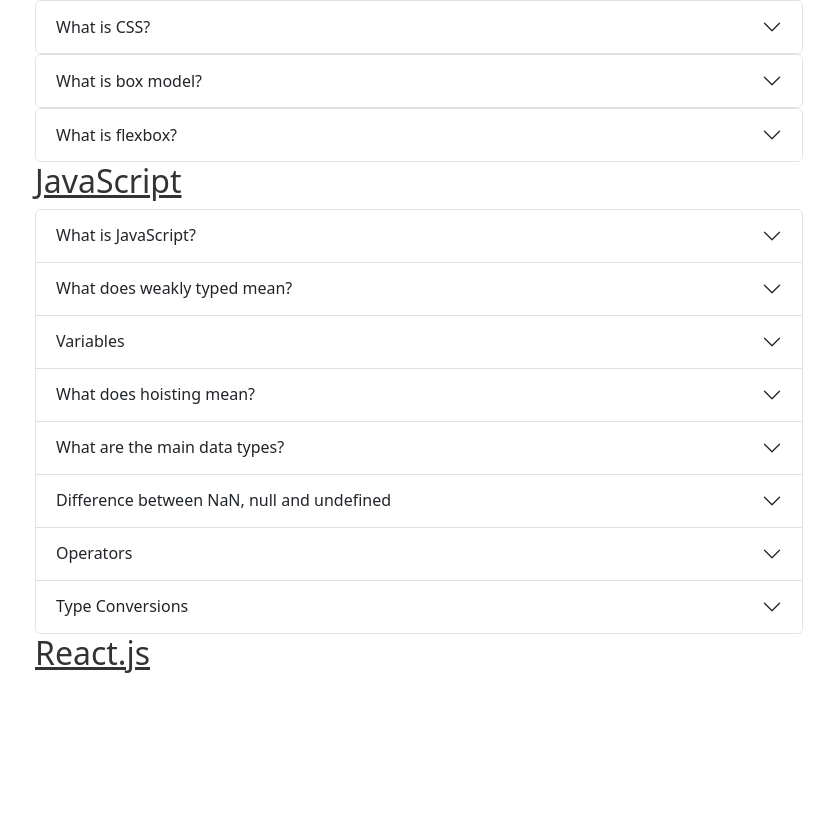
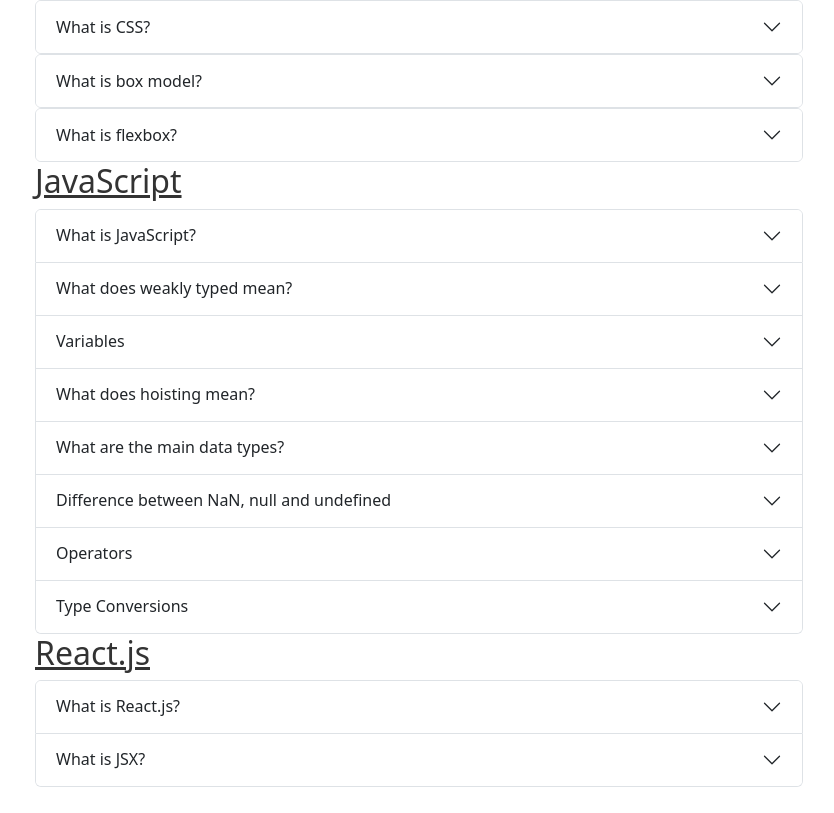
Before and after one commit to annie-uchiha/notes, a React (Create React App) app in the folder quiz-app/: page /notes in a window 1280 px wide. Shown: the part 505-1318 px from the top of the page, without its empty margins (221-1055 px from the left). Before the commit the page ends 1211 px from the top, so only its background shows below. Built offline with nearby package versions, Linux system fonts and the light colour scheme.

Commit message:
add more notes

```diff
--- a/quiz-app/src/pages/Notes.js
+++ b/quiz-app/src/pages/Notes.js
@@ -232,6 +232,20 @@ function Notes() {
         <h2 className="notes__title" id="reactJS">
           React.js
         </h2>
+        <Accordion>
+          <Accordion.Item eventKey="0">
+            <Accordion.Header>What is React.js?</Accordion.Header>
+            <Accordion.Body className="left-section">
+              JavaScript library.
+            </Accordion.Body>
+          </Accordion.Item>
+          <Accordion.Item eventKey="1">
+            <Accordion.Header>What is JSX?</Accordion.Header>
+            <Accordion.Body className="left-section">
+              JSX stands for JavaScript XML. It is a HTML-like syntax extension for JS used in React.
+            </Accordion.Body>
+          </Accordion.Item>
+          </Accordion>
       </div>
     </section>
   );
```
